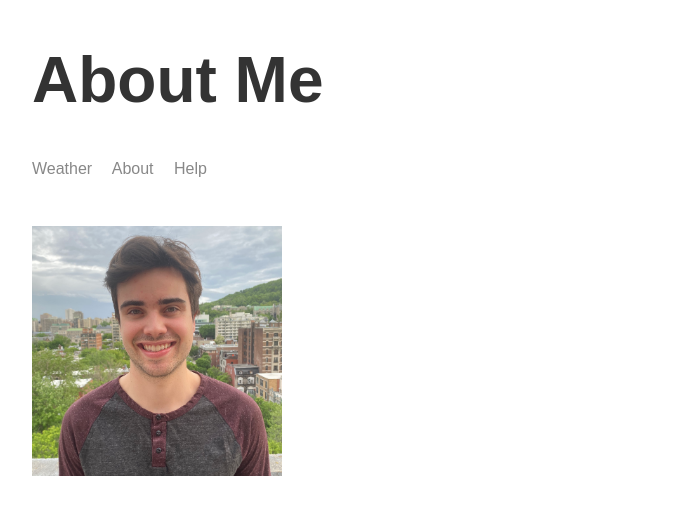
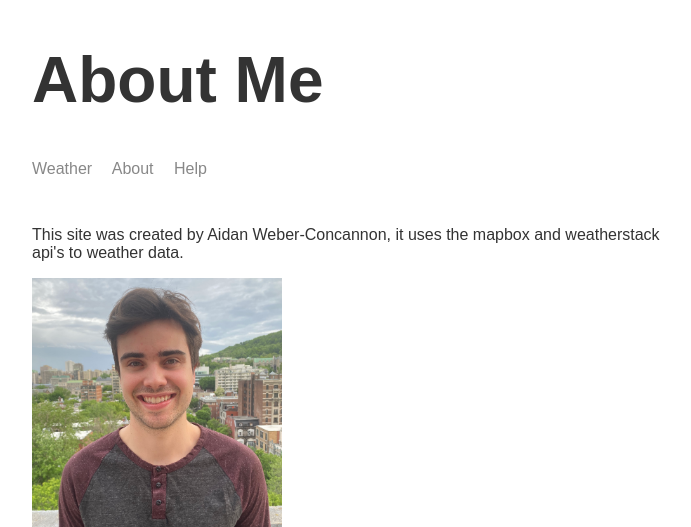
Before and after one commit to aidanwc/Node-Weather-Forecaster, a Node server app: page /about in a window 1280 px wide. Shown: the top 527 px of the page, without its empty margins (283-974 px from the left). Run offline with Node 20, Linux system fonts and the light colour scheme; some libraries are stand-ins or nearby versions.

Commit message:
updated about page

```diff
--- a/templates/views/about.hbs
+++ b/templates/views/about.hbs
@@ -10,6 +10,7 @@
     <body>
         <div class="main-content">
             {{>header}}
+            <p>This site was created by Aidan Weber-Concannon, it uses the mapbox and weatherstack api's to weather data.</p>
             <img class="portrait" src="/img/aidan.jpg">
         </div>
 
```
